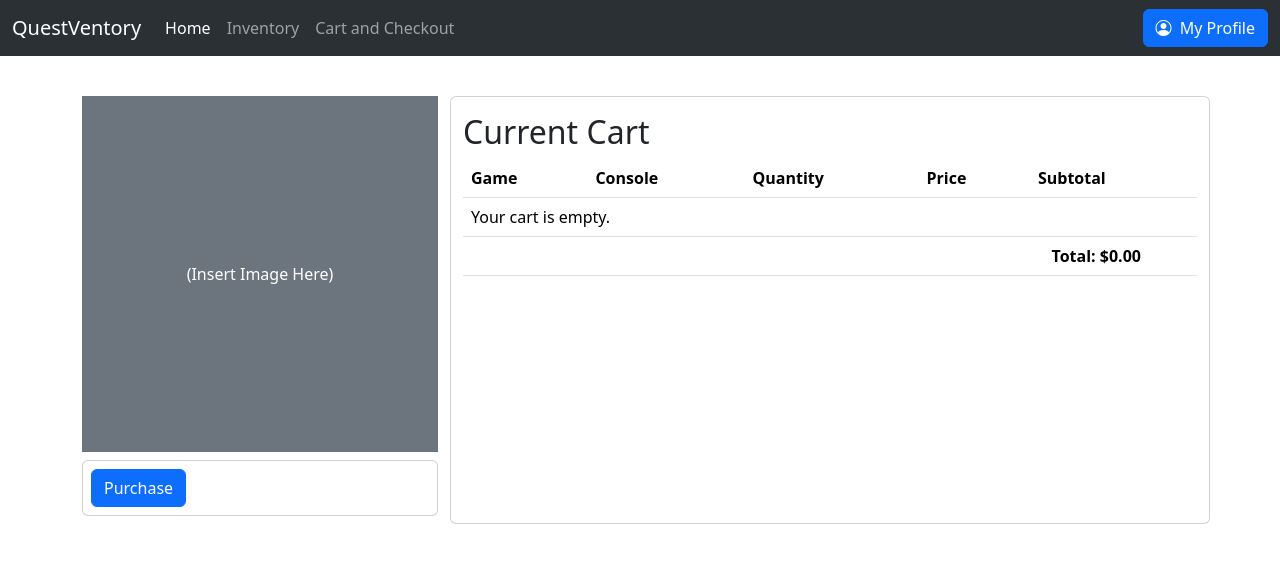
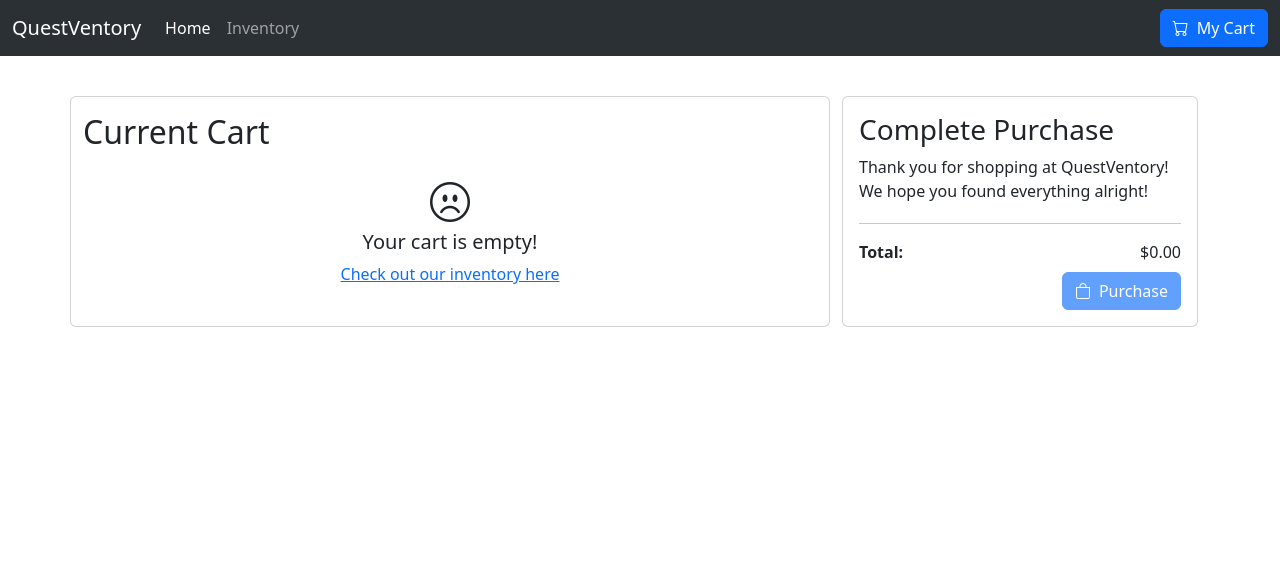
Before and after one commit to l0gnes/questventory, a Django app: page /checkout.html in a window 1280 px wide. Shown: the top 563 px of the page. Run offline with Django 5.2, Linux system fonts and the light colour scheme.

Commit message:
layout changes + add icons :)

```diff
--- a/questventory/Questventory_App/forms.py
+++ b/questventory/Questventory_App/forms.py
@@ -68,7 +68,7 @@ class InventorySearchForm(forms.Form):
         widget=forms.TextInput(
             attrs={
                 "placeholder": "Search",
-                "class" : 'flex-grow-1 px-2'
+                "class" : 'flex-grow-1 px-2 form-control'
             }
         )
     )
@@ -80,6 +80,10 @@ class InventorySearchForm(forms.Form):
             "console" : "Console",
             "genre" : "Genre",
             "developer" : "Developer",
+        },
+        attrs={
+            "class" : 'form-select mw-25',
+            'style' : 'flex-basis: 16rem;'
         }
     ))
 
--- a/questventory/Questventory_App/templates/base.html
+++ b/questventory/Questventory_App/templates/base.html
@@ -24,15 +24,12 @@
                 <li class="nav-item">
                     <a class="nav-link" href="{% url 'inventory' %}">Inventory</a>
                 </li>
-                <li class="nav-item">
-                    <a class="nav-link" href="{% url 'checkout' %}">Cart and Checkout</a>
-                </li>
             </ul>
         </div>
         <div class="d-flex">
-            <button type="button" class="btn btn-primary">
-                <i class="bi bi-person-circle me-1"></i> My Profile
-            </button>
+            <a type="button" class="btn btn-primary" href="{% url 'checkout' %}">
+                <i class="bi bi-cart me-1"></i> My Cart
+            </a>
         </div>
     </div>
 </nav>
--- a/questventory/Questventory_App/templates/checkout.html
+++ b/questventory/Questventory_App/templates/checkout.html
@@ -2,33 +2,20 @@
 {% block content %}
 <div class="container my-4">
     <div class="row">
-        <!-- Placeholder image section -->
-        <div class="col-md-4">
-            <div class="bg-secondary ratio ratio-1x1 d-flex align-items-center justify-content-center text-white">(Insert Image Here)</div>
-
-            <div class="card my-2 p-2">
-                <div class="d-flex flex-row gap-3">
-                    <form action="{% url 'purchase' %}" method="post" class="mb-0">
-                        {% csrf_token %}
-                        <button type="submit" class="btn btn-primary">Purchase</button>
-                    </form>
-                </div>
-            </div>
-        </div>
-
         <!-- Game details section -->
         <div class="d-flex flex-column col card py-3">
             <div class="flex flex-row justify-content-between">
                 <h2 class="d-inline-flex">Current Cart</h2>
             </div>
 
+            {% if cart|length > 0 %}
                 <table class="table" style="max-height: 80vh;">
                     <thead class="thead-dark">
                         <tr>
                             <th scope="col">Game</th>
                             <th scope="col">Console</th>
                             <th scope="col">Quantity</th>
-                        <th scope="col">Price</th>
+                            <th scope="col">Unit Price</th>
                             <th scope="col">Subtotal</th>
                         </tr>
                     </thead>
@@ -42,18 +29,44 @@
                             <td>${{ item.price }}</td>
                             <td>${{ item.item_total }}</td>
                         </tr>
-                    {% empty %}
-                    <tr>
-                        <td colspan="6">Your cart is empty.</td>
-                    </tr>
                         {% endfor %}
-                    <tr>
-                        <td style="padding-right: 3.5rem;" align="right" colspan="5"><strong>Total: ${{ total_cost }}</strong></td>
-                    </tr>
                     </tbody>
                 </table>
+            {% else %}
+
+            <div class="d-flex flex-column justify-content-center align-items-center flex-grow-1">
+                <h1>
+                    <i class="bi bi-emoji-frown"></i>
+                </h1>
+                <h5>Your cart is empty!</h5>
+                <a href="{% url 'inventory' %}">Check out our inventory here</a>
+            </div>
+
+            {% endif %}
+        </div>
+
+        <div class="col-md-4">
+            <div class="card p-3">
+
+                <h3>Complete Purchase</h3>
+
+                <p>
+                    Thank you for shopping at QuestVentory! We hope you found everything alright!
+                </p>
+
+                <hr class="mb-3 mt-1" />
+
+                <form action="{% url 'purchase' %}" method="post" class="mb-0 text-end flex-column d-flex flex-grow">
+                    <div class="d-flex flex-row justify-content-between flex-grow-1">
+                        <strong>Total:</strong>
+                        <span>${{ total_cost }}</span>
+                    </div>
+                    {% csrf_token %}
+                    <button type="submit" class="btn btn-primary align-self-end mt-2" {% if cart|length == 0%} disabled {% endif %}><i class="bi bi-bag me-2"></i>Purchase</button>
+                </form>
             </div>
         </div>
+
     </div>
 </div>
 {% endblock %}
--- a/questventory/Questventory_App/templates/home.html
+++ b/questventory/Questventory_App/templates/home.html
@@ -7,7 +7,7 @@
         <div class="d-flex flex-column col card py-3">
             <div class="flex flex-row justify-content-between">
                 <h2 class="d-inline-flex">Quick View</h2>
-                <button class="btn btn-secondary float-end" data-bs-toggle="modal" data-bs-target="#addGameModal">Add New Game</button>
+                <button class="btn btn-secondary float-end" data-bs-toggle="modal" data-bs-target="#addGameModal"><i class="bi bi-plus-circle-fill me-2"></i>Add New Game</button>
             </div>
 
             <table class="table" style="max-height: 80vh;">
--- a/questventory/Questventory_App/templates/inventory.html
+++ b/questventory/Questventory_App/templates/inventory.html
@@ -10,8 +10,8 @@
             <form action="{% url 'inventory' %}" method="GET" class="d-flex flex-row gap-2">
                 {% csrf_token %}
                 {{ search_form.search_term }}
-                {{ search_form.search_type }}
-                <input type="submit" value="Search">
+            {{ search_form.search_type }}
+                <input type="submit" value="Search" class="btn btn-primary">
             </form>
         </div>
 
```
Also changed, not shown: questventory/Questventory_App/templates/gamedetail.html (+6 -6 lines). Lines whose indentation alone changed are shown as unchanged.
